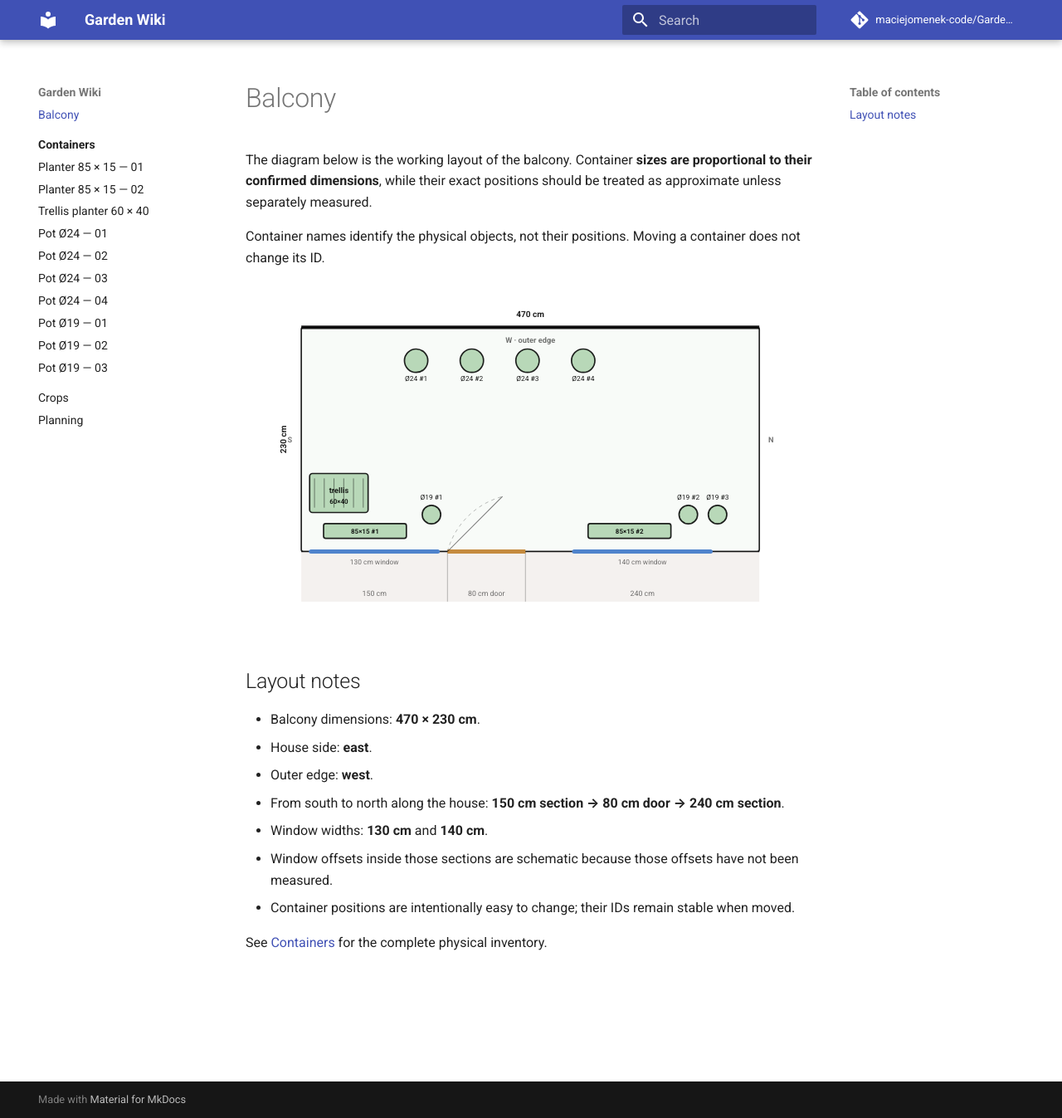
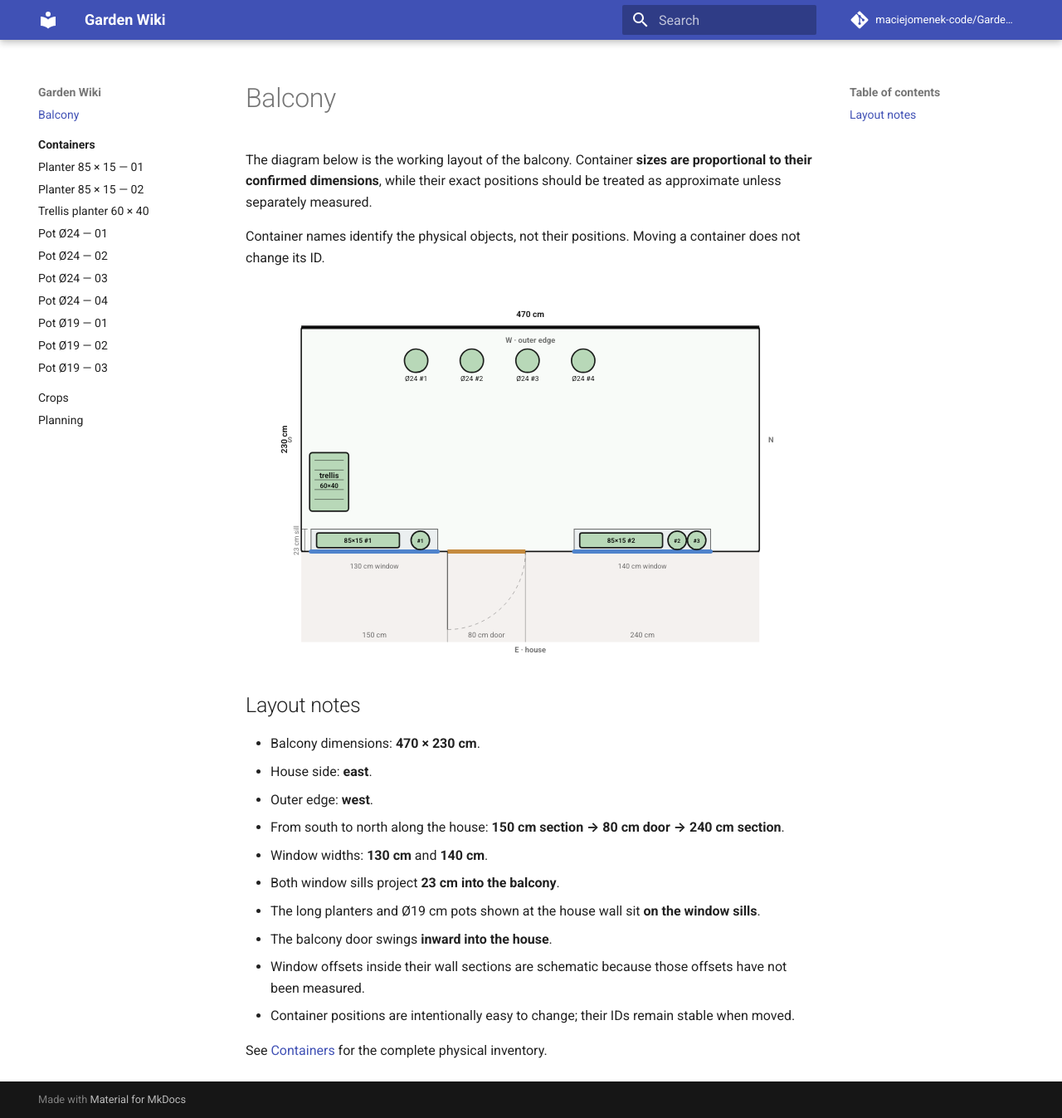
Before and after one commit to maciejomenek-code/Garden-wiki, an MkDocs documentation site: the page built from docs/index.md, in a window 1280 px wide and 1347 px high. Shown: the whole window at 83% size. Built offline with MkDocs 1.6.1 and Material for MkDocs 9.7.7, drawn with Linux system fonts in a browser that asks for light colours; comment, search, counter and statistics services are not loaded.

Commit message:
Correct balcony sills, door swing, and trellis orientation

```diff
--- a/docs/assets/stylesheets/garden.css
+++ b/docs/assets/stylesheets/garden.css
@@ -32,6 +32,18 @@
 .house-zone {
   fill: color-mix(in srgb, var(--md-default-bg-color) 90%, #8d6e63);
   stroke: none;
+}
+
+.sill {
+  fill: color-mix(in srgb, var(--md-default-bg-color) 82%, #90a4ae);
+  stroke: var(--md-default-fg-color--light);
+  stroke-width: 1.25;
+}
+
+.sill-depth-mark,
+.sill-depth-cap {
+  stroke: var(--md-default-fg-color--light);
+  stroke-width: 1;
 }
 
 .section-mark {
@@ -88,10 +100,12 @@
 
 .container-text,
 .pot-label,
+.small-pot-number,
 .dimension-label,
 .orientation-label,
 .section-label,
-.window-label {
+.window-label,
+.sill-depth-label {
   fill: var(--md-default-fg-color);
   font-family: var(--md-text-font-family);
   pointer-events: none;
@@ -110,6 +124,11 @@
   font-size: 10px;
 }
 
+.small-pot-number {
+  font-size: 8px;
+  font-weight: 600;
+}
+
 .dimension-label {
   font-size: 12px;
   font-weight: 600;
@@ -126,7 +145,8 @@
   fill: var(--md-default-fg-color--light);
 }
 
-.window-label {
+.window-label,
+.sill-depth-label {
   font-size: 10px;
   fill: var(--md-default-fg-color--light);
 }
--- a/docs/index.md
+++ b/docs/index.md
@@ -5,18 +5,17 @@ The diagram below is the working layout of the balcony. Container **sizes are pr
 Container names identify the physical objects, not their positions. Moving a container does not change its ID.
 
 <div class="balcony-map-wrapper">
-<svg class="balcony-map" viewBox="0 0 820 500" role="img" aria-labelledby="balcony-title balcony-desc" xmlns="http://www.w3.org/2000/svg">
+<svg class="balcony-map" viewBox="0 0 820 535" role="img" aria-labelledby="balcony-title balcony-desc" xmlns="http://www.w3.org/2000/svg">
   <title id="balcony-title">Interactive balcony garden plan</title>
-  <desc id="balcony-desc">A 470 by 230 centimetre balcony. West is at the top, the house is on the east edge at the bottom, south is left and north is right. Each garden container is clickable.</desc>
+  <desc id="balcony-desc">A 470 by 230 centimetre balcony. West is at the top, the house is on the east edge at the bottom, south is left and north is right. The window sills project 23 centimetres into the balcony. Each garden container is clickable.</desc>
 
   <!-- Balcony floor: 470 × 230 cm, scale 1.4 px/cm -->
   <rect class="balcony-floor" x="80" y="60" width="658" height="322" rx="3"/>
   <text class="dimension-label" x="409" y="45" text-anchor="middle">470 cm</text>
   <text class="dimension-label" x="59" y="221" text-anchor="middle" transform="rotate(-90 59 221)">230 cm</text>
 
-  <!-- Orientation integrated with the plan edges -->
+  <!-- Orientation -->
   <text class="orientation-label" x="409" y="82" text-anchor="middle">W · outer edge</text>
-  <text class="orientation-label" x="409" y="412" text-anchor="middle">E · house</text>
   <text class="orientation-label" x="67" y="225" text-anchor="end">S</text>
   <text class="orientation-label" x="751" y="225">N</text>
 
@@ -24,58 +23,49 @@ Container names identify the physical objects, not their positions. Moving a con
   <line class="outer-edge" x1="80" y1="60" x2="738" y2="60"/>
 
   <!-- House façade / east edge -->
-  <rect class="house-zone" x="80" y="382" width="658" height="72"/>
+  <rect class="house-zone" x="80" y="382" width="658" height="130"/>
   <line class="house-edge" x1="80" y1="382" x2="738" y2="382"/>
 
+  <!-- Window sills: 23 cm deep = 32.2 px at the map scale -->
+  <rect class="sill" x="94" y="349.8" width="182" height="32.2"/>
+  <rect class="sill" x="472" y="349.8" width="196" height="32.2"/>
+  <line class="sill-depth-mark" x1="85" y1="349.8" x2="85" y2="382"/>
+  <line class="sill-depth-cap" x1="81" y1="349.8" x2="89" y2="349.8"/>
+  <line class="sill-depth-cap" x1="81" y1="382" x2="89" y2="382"/>
+  <text class="sill-depth-label" x="76" y="366" text-anchor="middle" transform="rotate(-90 76 366)">23 cm sill</text>
+
   <!-- Façade sections: 150 cm + 80 cm door + 240 cm -->
-  <line class="section-mark" x1="290" y1="382" x2="290" y2="454"/>
-  <line class="section-mark" x1="402" y1="382" x2="402" y2="454"/>
-  <text class="section-label" x="185" y="446" text-anchor="middle">150 cm</text>
-  <text class="section-label" x="346" y="446" text-anchor="middle">80 cm door</text>
-  <text class="section-label" x="570" y="446" text-anchor="middle">240 cm</text>
+  <line class="section-mark" x1="290" y1="382" x2="290" y2="512"/>
+  <line class="section-mark" x1="402" y1="382" x2="402" y2="512"/>
+  <text class="section-label" x="185" y="505" text-anchor="middle">150 cm</text>
+  <text class="section-label" x="346" y="505" text-anchor="middle">80 cm door</text>
+  <text class="section-label" x="570" y="505" text-anchor="middle">240 cm</text>
+  <text class="orientation-label" x="409" y="527" text-anchor="middle">E · house</text>
 
-  <!-- Window widths are exact; their offsets inside the wall sections are schematic. -->
+  <!-- Windows. Widths are exact; offsets inside wall sections are schematic. -->
   <line class="window" x1="94" y1="382" x2="276" y2="382"/>
-  <text class="window-label" x="185" y="401" text-anchor="middle">130 cm window</text>
+  <text class="window-label" x="185" y="407" text-anchor="middle">130 cm window</text>
 
   <line class="window" x1="472" y1="382" x2="668" y2="382"/>
-  <text class="window-label" x="570" y="401" text-anchor="middle">140 cm window</text>
+  <text class="window-label" x="570" y="407" text-anchor="middle">140 cm window</text>
 
-  <!-- Door opening and schematic swing -->
+  <!-- Door opens inward, into the house -->
   <line class="door" x1="290" y1="382" x2="402" y2="382"/>
-  <path class="door-swing" d="M 290 382 A 112 112 0 0 1 369 303"/>
-  <line class="door-leaf" x1="290" y1="382" x2="369" y2="303"/>
+  <path class="door-swing" d="M 402 382 A 112 112 0 0 1 290 494"/>
+  <line class="door-leaf" x1="290" y1="382" x2="290" y2="494"/>
 
-  <!-- 60 × 40 cm trellis planter -->
+  <!-- 60 × 40 cm trellis planter; 60 cm dimension is vertical on the plan -->
   <a class="container-link" href="containers/trellis-planter-60x40/" aria-label="Open trellis_planter_60x40 documentation">
     <g class="container">
       <title>trellis_planter_60x40 — 60 × 40 cm, approximately 28 L</title>
-      <rect class="container-shape trellis-planter" x="92" y="270" width="84" height="56" rx="4"/>
-      <line class="trellis-line" x1="99" y1="277" x2="99" y2="319"/>
-      <line class="trellis-line" x1="113" y1="277" x2="113" y2="319"/>
-      <line class="trellis-line" x1="127" y1="277" x2="127" y2="319"/>
-      <line class="trellis-line" x1="141" y1="277" x2="141" y2="319"/>
-      <line class="trellis-line" x1="155" y1="277" x2="155" y2="319"/>
-      <line class="trellis-line" x1="169" y1="277" x2="169" y2="319"/>
-      <text class="container-text" x="134" y="298" text-anchor="middle">trellis</text>
-      <text class="container-text compact" x="134" y="313" text-anchor="middle">60×40</text>
-    </g>
-  </a>
-
-  <!-- 85 × 15 cm planters -->
-  <a class="container-link" href="containers/planter-85x15-01/" aria-label="Open planter_85x15_01 documentation">
-    <g class="container">
-      <title>planter_85x15_01 — 85 × 15 cm</title>
-      <rect class="container-shape" x="112" y="342" width="119" height="21" rx="3"/>
-      <text class="container-text compact" x="171.5" y="356.5" text-anchor="middle">85×15 #1</text>
-    </g>
-  </a>
-
-  <a class="container-link" href="containers/planter-85x15-02/" aria-label="Open planter_85x15_02 documentation">
-    <g class="container">
-      <title>planter_85x15_02 — 85 × 15 cm</title>
-      <rect class="container-shape" x="492" y="342" width="119" height="21" rx="3"/>
-      <text class="container-text compact" x="551.5" y="356.5" text-anchor="middle">85×15 #2</text>
+      <rect class="container-shape trellis-planter" x="92" y="240" width="56" height="84" rx="4"/>
+      <line class="trellis-line" x1="99" y1="251" x2="141" y2="251"/>
+      <line class="trellis-line" x1="99" y1="265" x2="141" y2="265"/>
+      <line class="trellis-line" x1="99" y1="279" x2="141" y2="279"/>
+      <line class="trellis-line" x1="99" y1="293" x2="141" y2="293"/>
+      <line class="trellis-line" x1="99" y1="307" x2="141" y2="307"/>
+      <text class="container-text" x="120" y="276" text-anchor="middle">trellis</text>
+      <text class="container-text compact" x="120" y="291" text-anchor="middle">60×40</text>
     </g>
   </a>
 
@@ -109,26 +99,42 @@ Container names identify the physical objects, not their positions. Moving a con
     </g>
   </a>
 
-  <!-- Three Ø19 cm pots -->
+  <!-- Containers sitting directly on the south window sill -->
+  <a class="container-link" href="containers/planter-85x15-01/" aria-label="Open planter_85x15_01 documentation">
+    <g class="container">
+      <title>planter_85x15_01 — 85 × 15 cm</title>
+      <rect class="container-shape" x="102" y="355.4" width="119" height="21" rx="3"/>
+      <text class="container-text compact" x="161.5" y="370" text-anchor="middle">85×15 #1</text>
+    </g>
+  </a>
   <a class="container-link" href="containers/pot-19-01/" aria-label="Open pot_19_01 documentation">
     <g class="container">
       <title>pot_19_01 — 19 cm diameter</title>
-      <circle class="container-shape small-pot" cx="267" cy="329" r="13.3"/>
-      <text class="pot-label" x="267" y="308" text-anchor="middle">Ø19 #1</text>
+      <circle class="container-shape small-pot" cx="251" cy="365.9" r="13.3"/>
+      <text class="small-pot-number" x="251" y="369" text-anchor="middle">#1</text>
+    </g>
+  </a>
+
+  <!-- Containers sitting directly on the north window sill -->
+  <a class="container-link" href="containers/planter-85x15-02/" aria-label="Open planter_85x15_02 documentation">
+    <g class="container">
+      <title>planter_85x15_02 — 85 × 15 cm</title>
+      <rect class="container-shape" x="480" y="355.4" width="119" height="21" rx="3"/>
+      <text class="container-text compact" x="539.5" y="370" text-anchor="middle">85×15 #2</text>
     </g>
   </a>
   <a class="container-link" href="containers/pot-19-02/" aria-label="Open pot_19_02 documentation">
     <g class="container">
       <title>pot_19_02 — 19 cm diameter</title>
-      <circle class="container-shape small-pot" cx="636" cy="329" r="13.3"/>
-      <text class="pot-label" x="636" y="308" text-anchor="middle">Ø19 #2</text>
+      <circle class="container-shape small-pot" cx="620" cy="365.9" r="13.3"/>
+      <text class="small-pot-number" x="620" y="369" text-anchor="middle">#2</text>
     </g>
   </a>
   <a class="container-link" href="containers/pot-19-03/" aria-label="Open pot_19_03 documentation">
     <g class="container">
       <title>pot_19_03 — 19 cm diameter</title>
-      <circle class="container-shape small-pot" cx="678" cy="329" r="13.3"/>
-      <text class="pot-label" x="678" y="308" text-anchor="middle">Ø19 #3</text>
+      <circle class="container-shape small-pot" cx="648" cy="365.9" r="13.3"/>
+      <text class="small-pot-number" x="648" y="369" text-anchor="middle">#3</text>
     </g>
   </a>
 </svg>
@@ -141,7 +147,10 @@ Container names identify the physical objects, not their positions. Moving a con
 - Outer edge: **west**.
 - From south to north along the house: **150 cm section → 80 cm door → 240 cm section**.
 - Window widths: **130 cm** and **140 cm**.
-- Window offsets inside those sections are schematic because those offsets have not been measured.
+- Both window sills project **23 cm into the balcony**.
+- The long planters and Ø19 cm pots shown at the house wall sit **on the window sills**.
+- The balcony door swings **inward into the house**.
+- Window offsets inside their wall sections are schematic because those offsets have not been measured.
 - Container positions are intentionally easy to change; their IDs remain stable when moved.
 
 See [Containers](containers/index.md) for the complete physical inventory.
```
Also changed, not shown: AGENTS.md (+1 -1 lines).
